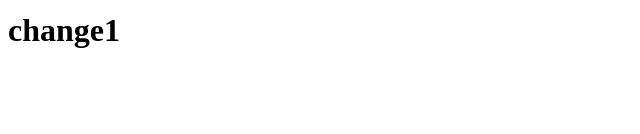
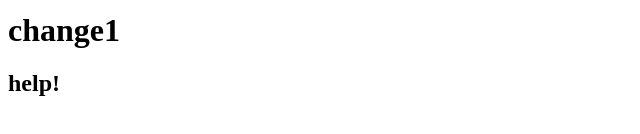
Before and after one commit to raveen1216/git-tutorial, a plain HTML site: page index.html in a window 1280 px wide. Shown: the part 294-428 px from the top of the page, 0-640 px from the left. Drawn offline with Linux system fonts and the light colour scheme.

Commit message:
cmmit after restore

```diff
--- a/index.html
+++ b/index.html
@@ -6,3 +6,4 @@
 
 <h3> change </h3>
 <h1> change1 </h1>
+<h2>help!</h2>
```
